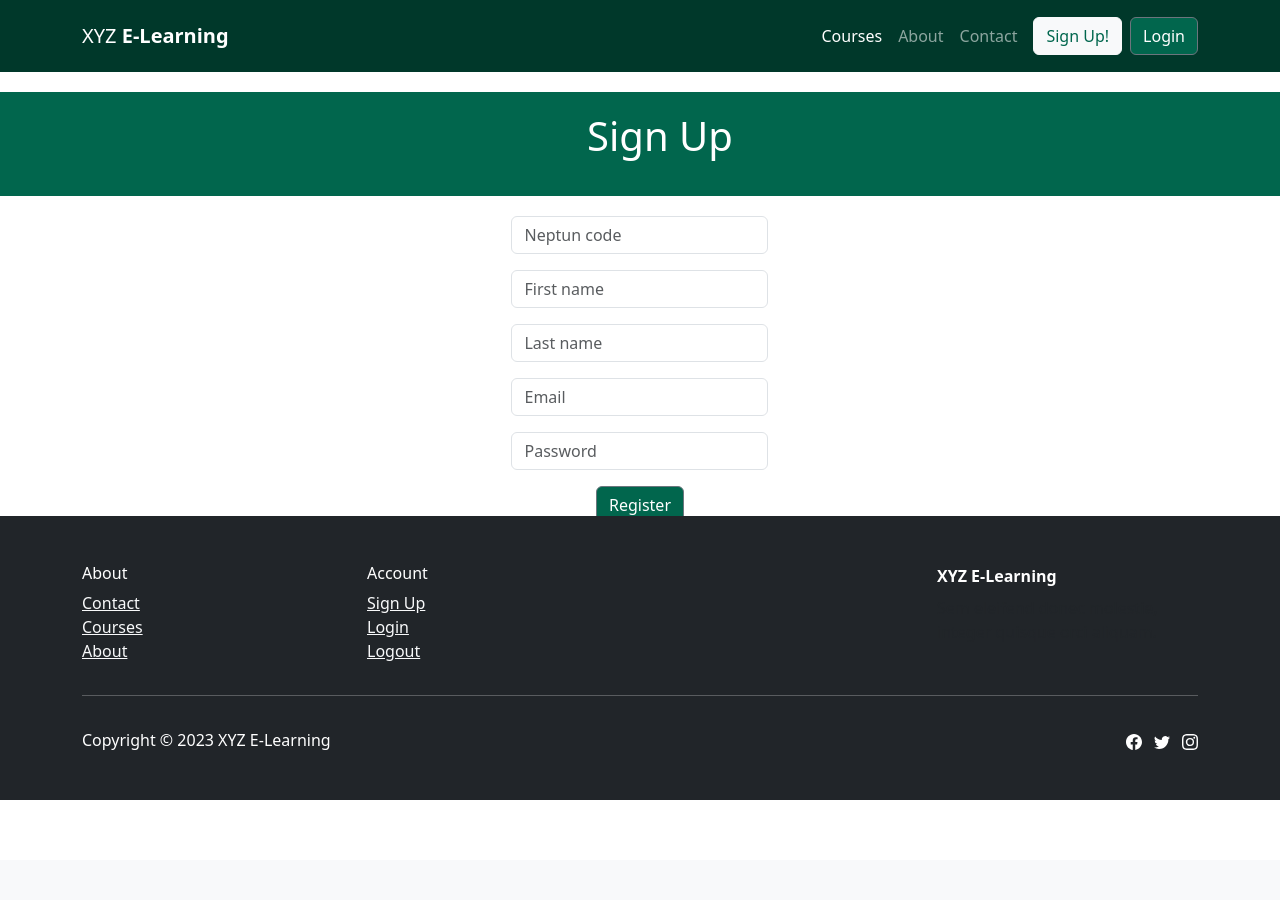
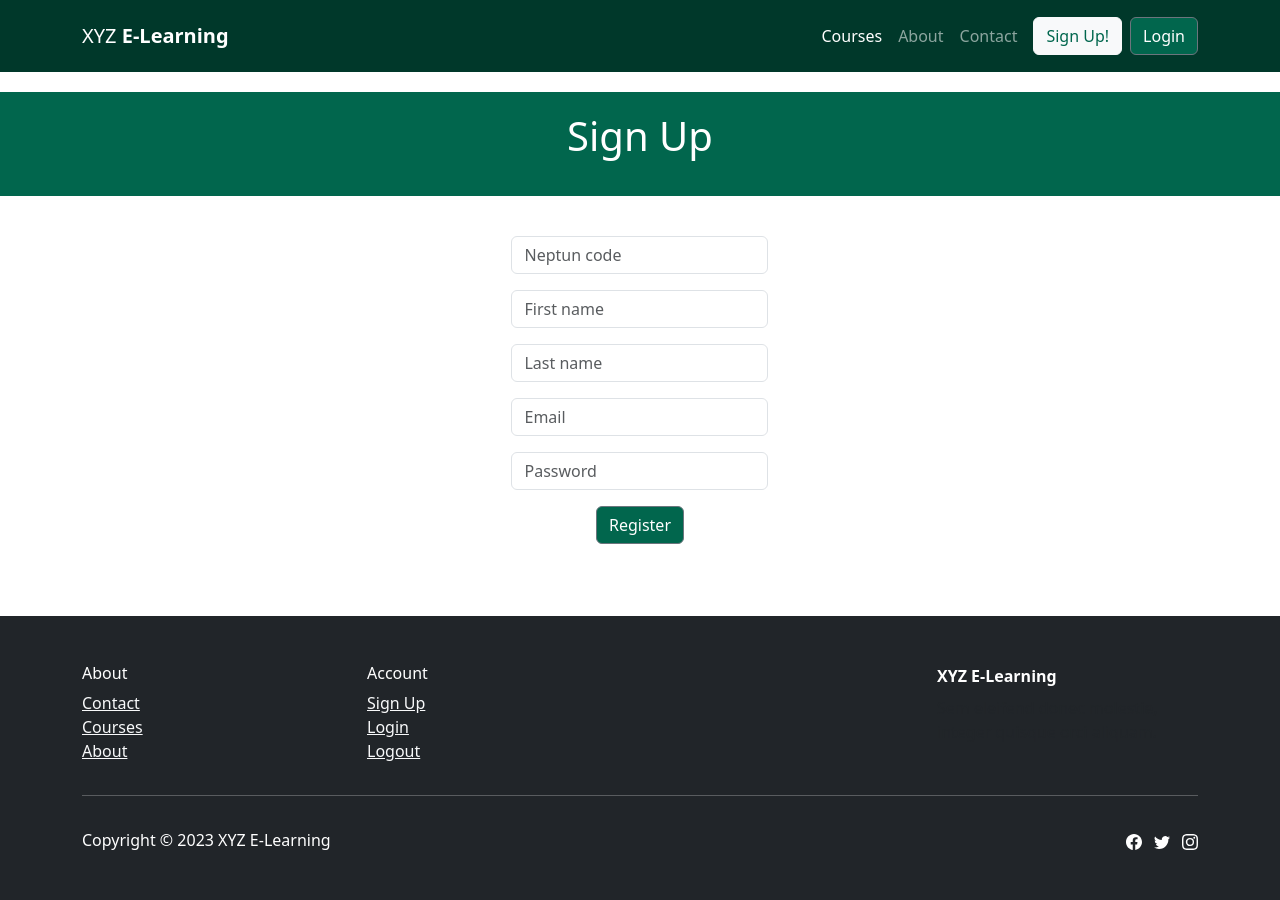
Before and after one commit to ivan-akos/e-learning-AFP2-23, a Django app: page /signup in a window 1280 px wide. Before the commit the page ends 800 px from the top, so only its background shows below. Run offline with Django 4.2, Linux system fonts and the light colour scheme; some libraries are stand-ins or nearby versions.

Commit message:
signup: fixed positioning

```diff
--- a/src/django/elearning_app/templates/signup.html
+++ b/src/django/elearning_app/templates/signup.html
@@ -1,11 +1,14 @@
 {% extends 'layout.html' %}
 {% block content %}
 <div class="row" style="background-color: var(--custom-secondary-color); margin-top: 20px;">
-  <div class="text-white" style="margin: 20px; text-align: center;">
+  <div class="text-white" style="margin-top: 20px; margin-bottom:20px; text-align: center;">
       <h1>Sign Up</h1>
       <p></p>
   </div>
 </div>
+<div class="container" style="padding: 20px">
+  <div class="row">
+    <form method="post">
             {% if messages %}
               {% for message in messages %}
                 {% if message.tags == 'success' %}
@@ -19,7 +22,6 @@
                 {% endif %}
               {% endfor %}
             {% endif %}
-        <form method="post">
 	    {% csrf_token %}
       <div class="col-md-8" style="padding: 0px; margin-left: auto; margin-right: auto;">
         <div class="d-flex flex-column align-items-center" style="margin-top: 20px;">
@@ -45,8 +47,7 @@
           </div>
         </div>
       </div>
-      </div>
-    </div>
+    </form>
   </div>
 </div>
 
```
Lines whose indentation alone changed are shown as unchanged.
